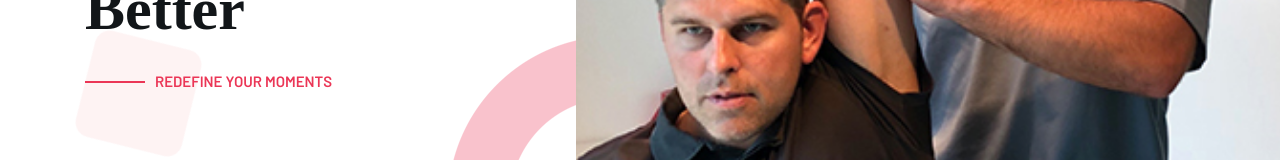
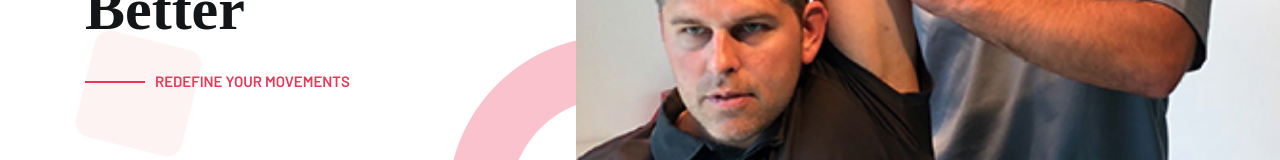
Before and after one commit to DreamsOfImran/kinesis.fit, a React (Create React App) app: page /secret in a window 1280 px wide. Shown: the part 508-668 px from the top of the page. Built offline with nearby package versions, Linux system fonts and the light colour scheme; a web font is replaced by a local one.

Commit message:
Changing slogan spelling

```diff
--- a/src/components/Header.js
+++ b/src/components/Header.js
@@ -43,7 +43,7 @@ const Header = () => {
                   data-wow-delay="2.3s"
                   href="#contact"
                 >
-                  Redefine Your Moments
+                  Redefine Your Movements
                 </a>
               </div>
             </div>
```
